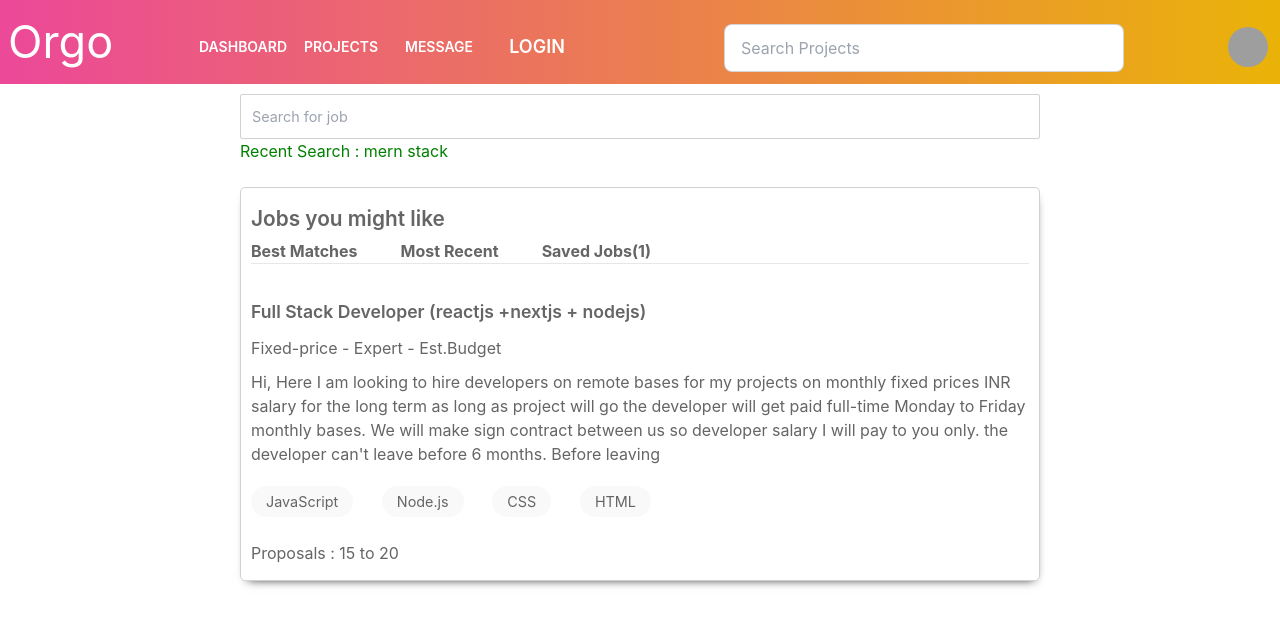
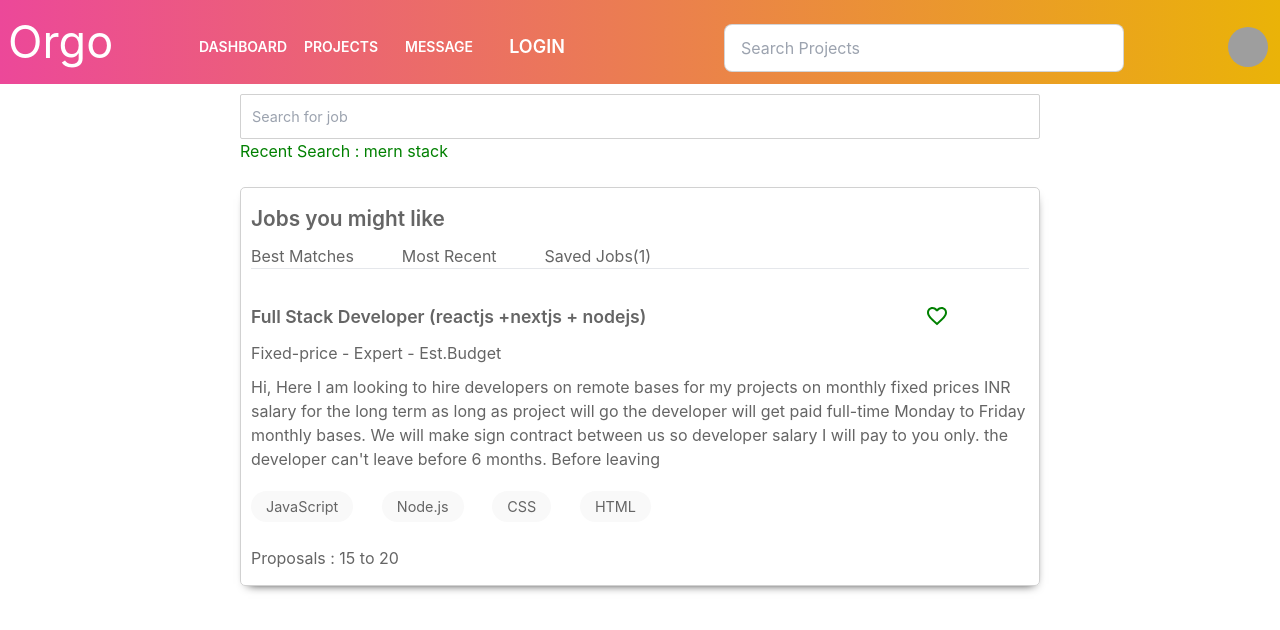
Before and after one commit to MuhammadKhan3/Orgo, a React (Create React App) app in the folder frontend/: page /project in a window 1280 px wide. Shown: the top 630 px of the page. Built offline with nearby package versions, Linux system fonts and the light colour scheme; grey boxes are pictures that could not be loaded.

Commit message:
add gavourite button

```diff
--- /dev/null
+++ b/frontend/src/components/searchJob/SearchJob.jsx
@@ -0,0 +1,105 @@
+import React, { useState } from "react";
+import FavoriteBorderIcon from "@mui/icons-material/FavoriteBorder";
+import FavoriteIcon from "@mui/icons-material/Favorite";
+
+import "./searchjob.css";
+
+function SearchJob() {
+  const [favourite, setFavourite] = useState(false);
+  const [active,setActive] = useState(false);
+
+  const handleEvent=(e)=>{
+    setActive(e.target.id)
+  }
+
+  const handleFavourite = () => {
+    setFavourite(!favourite);
+  };
+
+  return (
+    <div className="search-container">
+      <div className="search-bar-container">
+        <input
+          className="search-input"
+          type="text"
+          placeholder="Search for job"
+        />
+      </div>
+      <p style={{ color: "green" }}>Recent Search : mern stack</p>
+      <br />
+      <div className="available-job-container">
+        <h1 style={{ fontSize: "1.3em", fontWeight: "600" }}>
+          Jobs you might like
+        </h1>
+        <div className="job-search-nav">
+          <button id={"1"} onClick={handleEvent} className={active === "1" ? "active" : undefined}>Best Matches</button>
+          <button id={"2"} onClick={handleEvent} className={active === "2" ? "active" : undefined}>Most Recent</button>
+          <button id={"3"} onClick={handleEvent} className={active === "3" ? "active" : undefined}>Saved Jobs(1)</button>
+        </div>
+        <hr />
+        <div className="job-search-content">
+          <div
+            style={{
+              display: "flex",
+              flexDirection: "row",
+              justifyContent: "space-between",
+            }}
+          >
+            <h2
+              style={{
+                fontSize: "1.1em",
+                fontWeight: "600",
+                marginTop: "35px",
+              }}
+            >
+              Full Stack Developer (reactjs +nextjs + nodejs)
+            </h2>
+            {favourite ? (
+              <FavoriteIcon
+                onClick={handleFavourite}
+                style={{
+                  marginTop: "35px",
+                  marginRight: "80px",
+                  cursor: "pointer",
+                  color: "green",
+                }}
+              />
+            ) : (
+              <FavoriteBorderIcon
+                onClick={handleFavourite}
+                style={{
+                  marginTop: "35px",
+                  marginRight: "80px",
+                  cursor: "pointer",
+                  color: "green",
+                }}
+              />
+            )}
+          </div>
+
+          <p style={{ marginTop: "10px" }}>
+            <span>Fixed-price</span> - Expert - Est.Budget
+          </p>
+          <p style={{ marginTop: "10px" }}>
+            Hi, Here I am looking to hire developers on remote bases for my
+            projects on monthly fixed prices INR salary for the long term as
+            long as project will go the developer will get paid full-time Monday
+            to Friday monthly bases. We will make sign contract between us so
+            developer salary I will pay to you only. the developer can't leave
+            before 6 months. Before leaving
+          </p>
+          <div className="required-skills">
+            <button className="skillsButton">JavaScript</button>
+            <button className="skillsButton">Node.js</button>
+            <button className="skillsButton">CSS</button>
+            <button className="skillsButton">HTML</button>
+          </div>
+          <br />
+          <p>Proposals : 15 to 20</p>
+        </div>
+      </div>
+    </div>
+  );
+}
+
+export default SearchJob;
--- /dev/null
+++ b/frontend/src/components/searchJob/searchjob.css
@@ -0,0 +1,54 @@
+.search-container {
+  width: 800px;
+  color: #656565;
+}
+.search-bar-container {
+  width: 100%;
+}
+.search-input {
+  width: 100%;
+  padding: 11px;
+  margin-top: 10px;
+  border-radius: 2px;
+  border: 1px solid #d1d1d1;
+  outline-color: #3c8224;
+  color: #515152;
+  font-size: 0.9em;
+}
+.available-job-container {
+  width: 100%;
+  border: 1px solid #d1d1d1;
+  box-shadow: 1px 5px 10px -7px #000000;
+  padding: 15px 10px 15px 10px;
+  border-radius: 5px;
+}
+.job-search-nav {
+  width: 400px;
+  margin-top: 10px;
+  justify-content: space-between;
+  display: flex;
+}
+.required-skills {
+  width: 400px;
+  justify-content: space-between;
+  display: flex;
+  margin-top: 10px;
+}
+.skillsButton {
+  margin-top: 10px;
+  background-color: #f9f9f9;
+  border: none;
+  font-size: 0.9em;
+  padding: 5px 15px 5px 15px;
+  border-radius: 30px;
+  color: #656565;
+  outline: none;
+}
+
+.skillsButton:hover {
+  background-color: #e0e0e0;
+}
+.active {
+  border-bottom: 2px solid #3c8224;
+  padding-bottom: 3px;
+}
--- a/frontend/src/components/searchPage/SearchJob.jsx
+++ /dev/null
@@ -1,55 +0,0 @@
-import React from "react";
-import "../searchPage/searchjob.css";
-
-function SearchJob() {
-  return (
-    <div className="search-container">
-      <div className="search-bar-container">
-        <input
-          className="search-input"
-          type="text"
-          placeholder="Search for job"
-        />
-      </div>
-      <p style={{ color: "green" }}>Recent Search : mern stack</p>
-      <br />
-      <div className="available-job-container">
-        <h1 style={{ fontSize: "1.3em", fontWeight: "600" }}>
-          Jobs you might like
-        </h1>
-        <div className="job-search-nav">
-          <h3 style={{ fontWeight: "700" }}>Best Matches</h3>
-          <h3 style={{ fontWeight: "700" }}>Most Recent</h3>
-          <h3 style={{ fontWeight: "700" }}>Saved Jobs(1)</h3>
-        </div>
-        <hr />
-        <div className="job-search-content">
-          <h2 style={{ fontSize: "1.1em", fontWeight: "600", marginTop:'35px' }}>
-            Full Stack Developer (reactjs +nextjs + nodejs)
-          </h2>
-          <p style={{marginTop:'10px'}}>
-            <span>Fixed-price</span> - Expert - Est.Budget
-          </p>
-          <p style={{marginTop:'10px'}}>
-            Hi, Here I am looking to hire developers on remote bases for my
-            projects on monthly fixed prices INR salary for the long term as
-            long as project will go the developer will get paid full-time Monday
-            to Friday monthly bases. We will make sign contract between us so
-            developer salary I will pay to you only. the developer can't leave
-            before 6 months. Before leaving
-          </p>
-          <div className="required-skills">
-            <button className="skillsButton">JavaScript</button>
-            <button className="skillsButton">Node.js</button>
-            <button className="skillsButton">CSS</button>
-            <button className="skillsButton">HTML</button>
-          </div>
-          <br />
-          <p>Proposals : 15 to 20</p>
-        </div>
-      </div>
-    </div>
-  );
-}
-
-export default SearchJob;
--- a/frontend/src/components/searchPage/searchjob.css
+++ /dev/null
@@ -1,51 +0,0 @@
-.search-container {
-  width: 800px;
-  color: #656565;
-
-}
-.search-bar-container {
-  width: 100%;
-}
-.search-input {
-  width: 100%;
-  padding: 11px;
-  margin-top: 10px;
-  border-radius: 2px;
-  border: 1px solid #d1d1d1;
-  outline-color: #3c8224;
-  color: #515152;
-  font-size: 0.9em;
-}
-.available-job-container{
-    width: 100%;
-    border: 1px solid #d1d1d1;
-    box-shadow: 1px 5px 10px -7px #000000;
-    padding: 15px 10px 15px 10px;
-    border-radius: 5px;
-}
-.job-search-nav{
-    width: 400px;
-    margin-top: 5px;
-    justify-content: space-between;
-    display: flex;
-}
-.required-skills{
-    width: 400px;
-    justify-content: space-between;
-    display: flex;
-    margin-top: 10px;
-}
-.skillsButton{
-    margin-top: 10px;
-    background-color: #F9F9F9;
-    border: none;
-    font-size: 0.9em;
-    padding: 5px 15px 5px 15px;
-    border-radius: 30px;
-    color: #656565;
-    outline: none;
-}
-
-.skillsButton:hover{
-    background-color: #E0E0E0;
-}
--- a/frontend/src/pages/Search.jsx
+++ b/frontend/src/pages/Search.jsx
@@ -1,5 +1,5 @@
 import React from 'react'
-import SearchJob from '../components/searchPage/SearchJob'
+import SearchJob from '../components/searchJob/SearchJob'
 import '../pages/search.css'
 
 function Search() {
```
